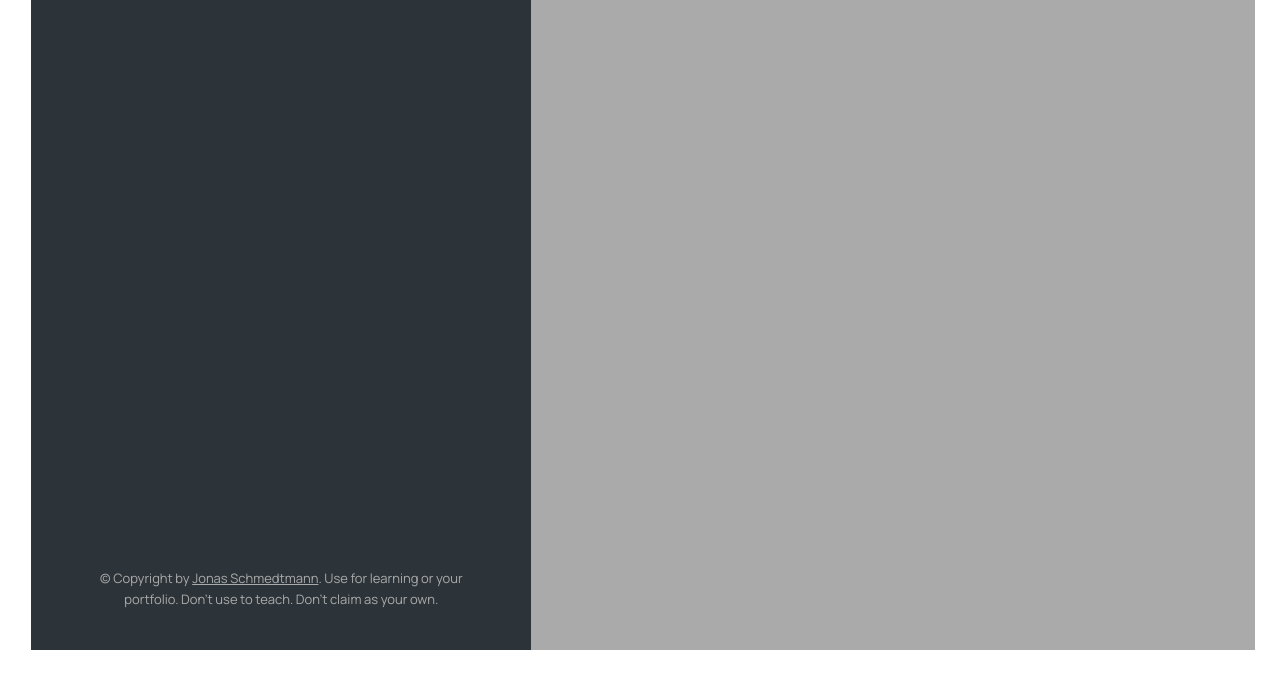
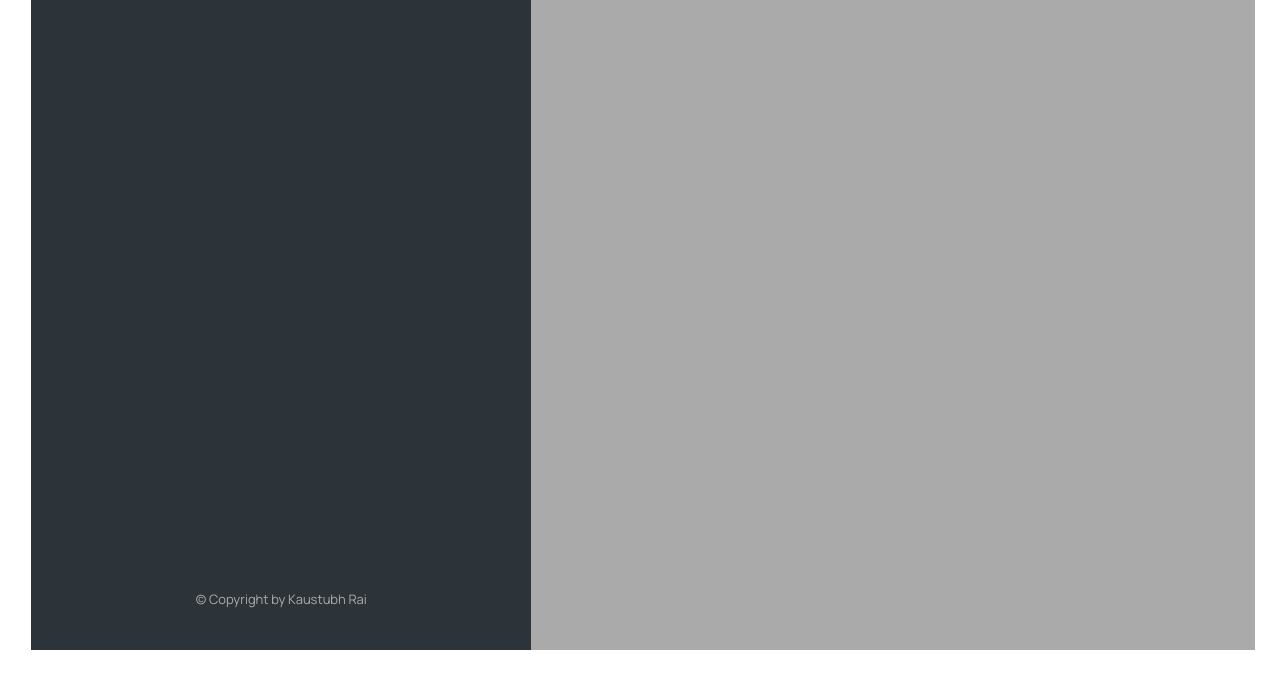
Before and after one commit to kaustubh0955/MAP-PROJECT, a plain HTML site: page 15-Mapty/starter/index.html in a window 1280 px wide. Shown: the part 125-800 px from the top of the page. Drawn offline with nearby package versions, Linux system fonts and the light colour scheme.

Commit message:
Update index.html

```diff
--- a/15-Mapty/starter/index.html
+++ b/15-Mapty/starter/index.html
@@ -126,10 +126,9 @@
         <a
           class="twitter-link"
           target="_blank"
-          href="https://twitter.com/jonasschmedtman"
-          >Jonas Schmedtmann</a
-        >. Use for learning or your portfolio. Don't use to teach. Don't claim
-        as your own.
+
+          >Kaustubh Rai</a></a
+        >
       </p>
     </div>
 
```
